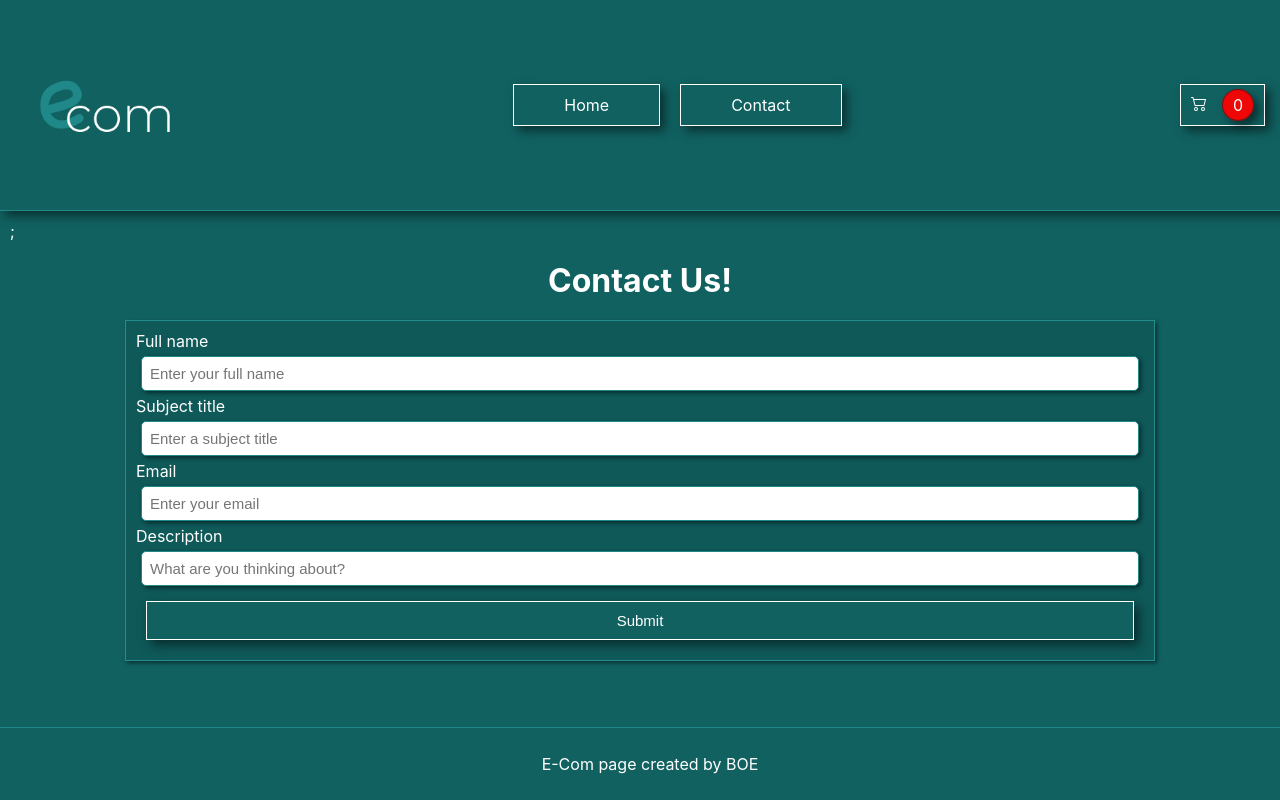
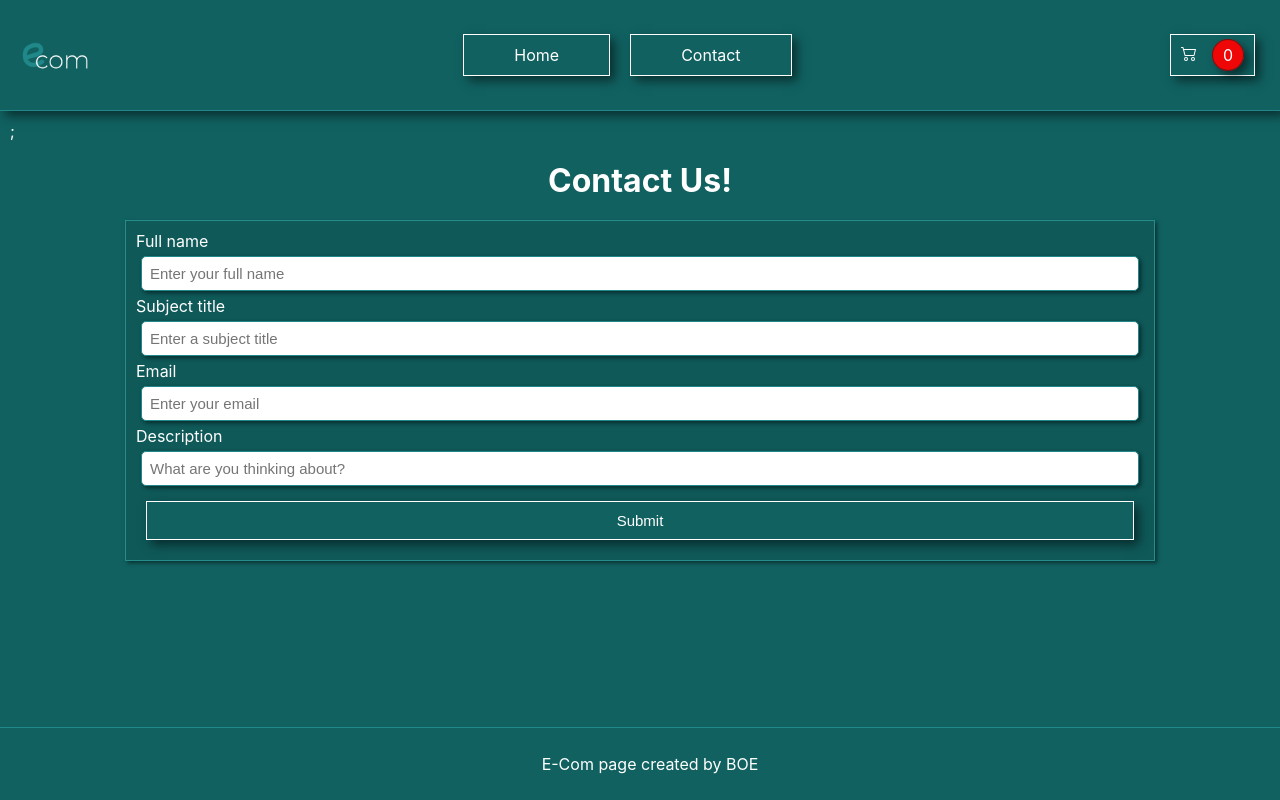
Before and after one commit to th3boe/benedicte-overbo-react-ca, a React (Create React App) app: page /contact in a window 1280 px wide. Built offline with nearby package versions, Linux system fonts and the light colour scheme; the HTML template or start-up script is replaced by a standard one.

Commit message:
smaller header, pointer and transition on buttons

```diff
--- a/src/components/Button/button.module.css
+++ b/src/components/Button/button.module.css
@@ -7,9 +7,12 @@
   margin: 10px;
   border-radius: 0px;
   font-size: 15px;
+  cursor: pointer;
+  transition: all 1s cubic-bezier(0.075, 0.82, 0.165, 1);
 }
 
 .btn:hover {
+  transition: all 0.8s cubic-bezier(0.075, 0.82, 0.165, 1);
   border-radius: 20px;
   color: white;
   border: 1px solid #208888;
--- a/src/components/Layout/Header/header.module.css
+++ b/src/components/Layout/Header/header.module.css
@@ -7,7 +7,6 @@
 header {
   border-bottom: 1px solid #208888;
   box-shadow: 5px 5px 10px rgba(0, 0, 0, 0.507);
-  padding: 10px;
   background-color: #116161;
   text-align: center;
   align-items: center;
@@ -22,7 +21,7 @@ header {
 }
 
 .logo {
-  height: 20vmin;
+  height: 10vmin;
 }
 
 /* nav specific styling */
@@ -42,6 +41,8 @@ li a {
   padding: 10px 30px;
   margin: 10px;
   border-radius: 0px;
+  cursor: pointer;
+  transition: all 0.8s cubic-bezier(0.075, 0.82, 0.165, 1);
 }
 
 li a:hover {
@@ -49,6 +50,7 @@ li a:hover {
   color: white;
   border: 1px solid #208888;
   background-color: #0e4d4d;
+  transition: all 1s cubic-bezier(0.075, 0.82, 0.165, 1);
 }
 
 .cartLink a {
@@ -74,7 +76,7 @@ li a:hover {
 
 /* responsive nav */
 
-@media only screen and (min-width: 600px) {
+@media only screen and (min-width: 625px) {
   .headerContentDisplay {
     flex-direction: row;
     justify-content: space-between;
```
